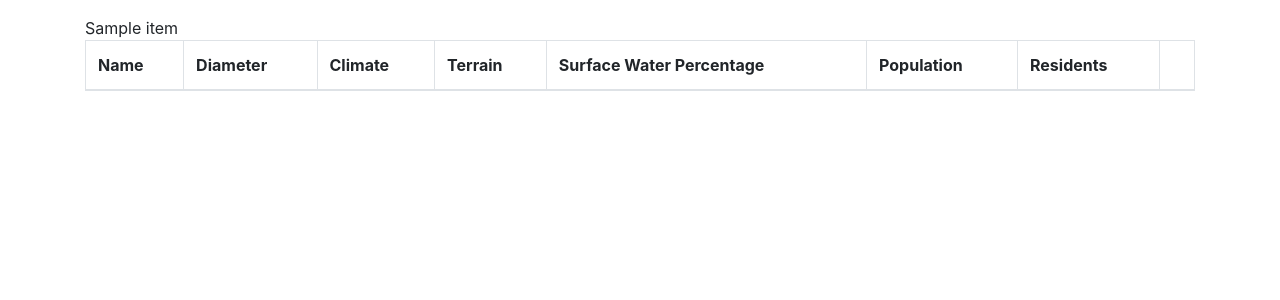
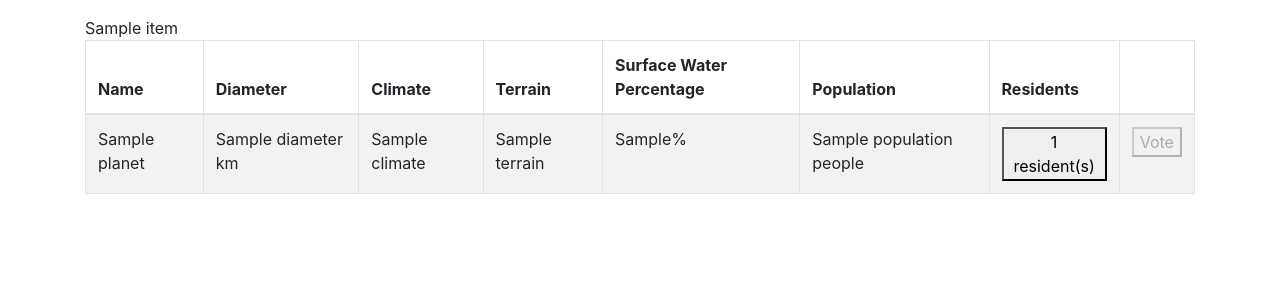
Before and after one commit to elYaro/STARWARS-API-SWAPI-, a Flask app: page / in a window 1280 px wide. Shown: the part 86-386 px from the top of the page. Run offline with Flask 2, Linux system fonts and the light colour scheme; a database or web service that is not in the repository returns one stand-in record (values such as "Sample title"); data that the repository does not hold is empty; some libraries are stand-ins or nearby versions.

Commit message:
html page 10 planets table added

```diff
--- a/templates/planets.html
+++ b/templates/planets.html
@@ -16,11 +16,10 @@
             <header>
                     <h1>Star Wars universe planets</h1>
                     <p>
-                        <button>Previous</button></a>
-                        <button>Next</button></a>
+                        <a href="/previous" class="previous"><button>Previous</button></a>
+                        <a href="/next" class="next"><button>Next</button></a>
                     </p>
             </header>
-
             <table class="table table-bordered table-hover table-striped table-condensed">
                 <thead>
                     <tr>
@@ -35,8 +34,24 @@
                     </tr>
                 </thead>
                 <tbody>
-
+                    {% for planet in tenPlanets['results'] %}
+                    <tr>
+                        <td>{{ planet["name"] }}</td>
+                        <td>{{ planet["diameter"] }} km</td>
+                        <td>{{ planet["climate"] }}</td>
+                        <td>{{ planet["terrain"] }}</td>
+                        <td>{{ planet["surface_water"] }}%</td>
+                        <td>{{ planet["population"] }} people</td>
+                        <td>{% if planet["residents"]|length > 0 %}
+                                <button>{{ planet["residents"]|length }} resident(s)</button>
+                            {% else %}
+                                No known residents
+                            {% endif %}
+                        </td>
+                        <td><button type="button" disabled >Vote</button></td>
+                    </tr>
+                    {% endfor %}
                 </tbody>
-                {{ tenPlanets }}
+                {{tenPlanets}}
 
             </table>
```
